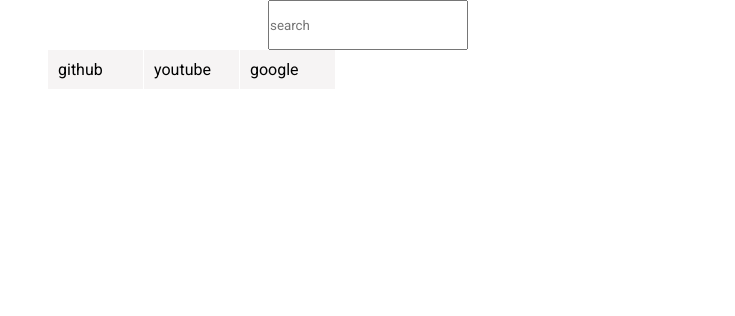
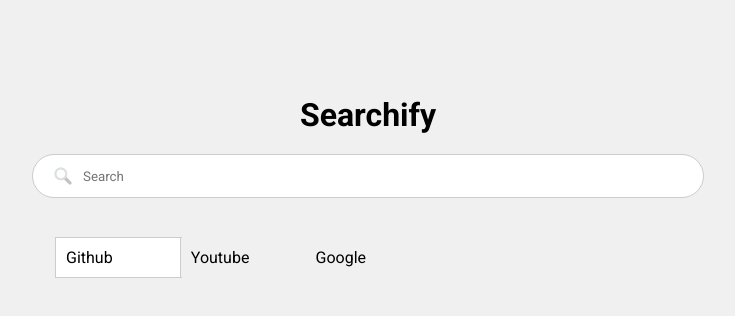
Before and after one commit to prasadneroolkar/searchify, a React (Vite) app: page /result-page in a window 1280 px wide. Shown: the top 316 px of the page, without its empty margins (272-1007 px from the left). Built offline with nearby package versions, Linux system fonts and the light colour scheme.

Commit message:
ui css updated

```diff
--- a/src/App.css
+++ b/src/App.css
@@ -6,16 +6,62 @@
   margin: 0;
 }
 
+body {
+  background-color: #f0f0f0;
+}
+.search_result {
+  text-align: center;
+  margin-bottom: 40px;
+}
+
+.search_result h1 {
+  padding-bottom: 20px;
+}
+
+h2 {
+  font-size: 16px;
+  font-weight: 500;
+}
+
+.search_result img {
+  width: 20px;
+  height: 20px;
+}
+
+.search_box span {
+  background-color: #ffffff;
+  text-align: center;
+  display: flex;
+  align-items: center;
+  justify-content: center;
+  column-gap: 10px;
+}
+
+.search_box > span {
+  border-radius: 25px;
+  border: 1px solid #cccccc;
+  padding-inline: 20px;
+}
+
 .container {
   display: flex;
   justify-content: center;
   align-items: center;
   flex-direction: column;
+  padding: 96px 16px;
+  width: 100%;
   /* height: 100vh; */
 }
 input {
-  width: 200px;
-  height: 50px;
+  width: 600px;
+  max-width: 600px;
+  height: 42px;
+  border: none;
+  color: #8a7d7d;
+}
+
+input:focus-visible {
+  outline: none;
 }
 
 img {
@@ -34,18 +80,28 @@
 }
 
 ul.tabName li {
-  width: 15%;
+  width: 20%;
   padding: 10px;
-  background-color: #f6f4f4;
-  border-right: 1px solid white;
+  background-color: #f0f0f0;
+  /* border-right: 1px solid #cccccc; */
   cursor: pointer;
-  transition: 0.2s;
+  /* transition: 0.2s; */
+}
+
+ul.tabName li.active {
+  background-color: #ffffff;
+  outline: 1px solid #cccccc;
+  border-right: 1px solid #cccccc;
 }
 
 ul.tab_content {
-  background-color: #ddd;
   list-style: none;
-  padding: 10px;
+  margin: 10px 10px;
+  padding: 5px;
+  border: 1px solid #cccccc;
+}
+ul.tab_content p {
+  font-size: 14px;
 }
 
 ul.tab_content li {
@@ -53,3 +109,13 @@
   justify-content: left;
   column-gap: 10px;
 }
+
+ul.tab_content li:first-child {
+  padding-bottom: 5px;
+}
+.content {
+  background-color: #ffffff;
+  border: 1px solid #cccccc;
+  overflow-y: scroll;
+  max-height: 400px;
+}
--- a/src/components/InputComp.jsx
+++ b/src/components/InputComp.jsx
@@ -1,15 +1,24 @@
+import search from "/search.png";
 const InputComp = ({ handleStore, refProp, value, onChange }) => {
   return (
+    <>
+      <h1>Searchify</h1>
       <div className="search_box">
+        <span>
+          <span>
+            <img src={search} alt="searchicon" />
+          </span>
           <input
             ref={refProp}
             value={value}
             type="text"
-        placeholder="search"
+            placeholder="Search"
             onKeyPress={handleStore}
             onChange={onChange}
           />
+        </span>
       </div>
+    </>
   );
 };
 
--- a/src/components/ResultPage.jsx
+++ b/src/components/ResultPage.jsx
@@ -20,6 +20,58 @@
   const maxResults = 10;
 
   const gitApiFunc = async () => {
+    const token = import.meta.env.VITE_GITHUB_TOKEN;
+
+    try {
+      const response = await fetch(
+        `https://api.github.com/search/repositories?q=${resSearch}`,
+        {
+          headers: {
+            Authorization: `token ${token}`,
+            Accept: "application/vnd.github.mercy-preview+json", // Required for topics API
+          },
+        }
+      );
+
+      if (!response.ok) {
+        throw new Error(`HTTP error! status: ${response.status}`);
+      }
+      const data = await response.json();
+      console.log(data);
+      setGitapi(data.items);
+    } catch (error) {
+      console.error("Error fetching data", error);
+      setError(error.message);
+    }
+  };
+
+  const youApiFunc = async () => {
+    const token = import.meta.env.VITE_GITHUB_TOKEN;
+
+    try {
+      const response = await fetch(
+        `https://api.github.com/search/repositories?q=${resSearch}&per_page=${maxResults}`,
+        {
+          headers: {
+            Authorization: `token ${token}`,
+            Accept: "application/vnd.github.mercy-preview+json", // Required for topics API
+          },
+        }
+      );
+
+      if (!response.ok) {
+        throw new Error(`HTTP error! status: ${response.status}`);
+      }
+      const data = await response.json();
+      console.log(data);
+      setGitapi(data.items);
+    } catch (error) {
+      console.error("Error fetching data", error);
+      setError(error.message);
+    }
+  };
+
+  const gogApiFunc = async () => {
     const token = import.meta.env.VITE_GITHUB_TOKEN;
 
     try {
@@ -81,7 +133,7 @@
           />
         </div>
         <div className="tab">
-          <Tabs onhandletab={handleTab} />
+          <Tabs onhandletab={handleTab} tab={tab} />
           {error && <p>Error: {error}</p>}
           {gitApi.length > 0 && (
             <div className="content">
--- a/src/components/SearchMain.jsx
+++ b/src/components/SearchMain.jsx
@@ -18,7 +18,6 @@
   return (
     <>
       <div className="container">
-        <h1>Searchify</h1>
         <div className="search_box">
           <InputComp refProp={queryRef} handleStore={storeValue} />
         </div>
--- a/src/components/TabContent.jsx
+++ b/src/components/TabContent.jsx
@@ -1,6 +1,6 @@
 const TabContent = ({ mapGit }) => {
   return (
-    <div>
+    <>
       {mapGit.map((elem, id) => {
         return (
           <ul className="tab_content one" key={id}>
@@ -12,14 +12,16 @@
                 alt={elem.name}
               />
               <a href={elem.html_url} target="_blank">
-                {elem.full_name}
+                <h2>{elem.full_name}</h2>
               </a>
             </li>
-            <li>{elem.description}</li>
+            <li>
+              <p>{elem.description}</p>
+            </li>
           </ul>
         );
       })}
-    </div>
+    </>
   );
 };
 
--- a/src/components/Tabs.jsx
+++ b/src/components/Tabs.jsx
@@ -1,10 +1,25 @@
-const Tabs = ({ onhandletab }) => {
+const Tabs = ({ onhandletab, tab }) => {
   return (
     <>
       <ul className="tabName">
-        <li onClick={() => onhandletab("github")}>github</li>
-        <li onClick={() => onhandletab("youtube")}>youtube</li>
-        <li onClick={() => onhandletab("google")}>google</li>
+        <li
+          className={tab === "github" && "active"}
+          onClick={() => onhandletab("github")}
+        >
+          <p>Github</p>
+        </li>
+        <li
+          className={tab === "youtube" && "active"}
+          onClick={() => onhandletab("youtube")}
+        >
+          <p>Youtube</p>
+        </li>
+        <li
+          className={tab === "google" && "active"}
+          onClick={() => onhandletab("google")}
+        >
+          <p>Google</p>
+        </li>
       </ul>
     </>
   );
```
Also changed, not shown: public/search.png (added). Lines whose indentation alone changed are shown as unchanged.
